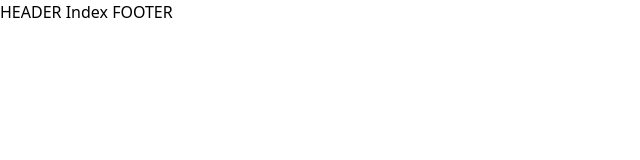
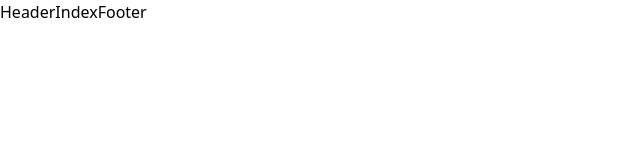
Before and after one commit to ownNurzh/hotel_management, a Nuxt app in the folder nuxt-app/: page / in a window 1280 px wide. Shown: the top 160 px of the page, without its empty margins (0-640 px from the left). Built offline with nearby package versions, Linux system fonts and the light colour scheme.

Commit message:
feat: add app components

```diff
--- /dev/null
+++ b/nuxt-app/app/components/app/footer.vue
@@ -0,0 +1 @@
+<template>Footer</template>
--- /dev/null
+++ b/nuxt-app/app/components/app/header.vue
@@ -0,0 +1 @@
+<template>Header</template>
--- /dev/null
+++ b/nuxt-app/app/components/app/layout.vue
@@ -0,0 +1,19 @@
+<script setup lang="ts">
+import ru from "element-plus/es/locale/lang/ru";
+import en from "element-plus/es/locale/lang/en";
+import kk from "element-plus/es/locale/lang/kk";
+
+type langsT = "ru" | "en" | "kk";
+const langs = { ru, en, kk };
+const locale = ref(ru);
+
+const switchLang = (lang: langsT) => {
+	locale.value = langs[lang];
+};
+</script>
+
+<template>
+	<el-config-provider :locale="locale">
+		<slot />
+	</el-config-provider>
+</template>
--- a/nuxt-app/app/layouts/default.vue
+++ b/nuxt-app/app/layouts/default.vue
@@ -1,21 +1,9 @@
-<script setup lang="ts">
-import ru from "element-plus/es/locale/lang/ru";
-import en from "element-plus/es/locale/lang/en";
-import kk from "element-plus/es/locale/lang/kk";
-
-type langsT = "ru" | "en" | "kk";
-const langs = { ru, en, kk };
-const locale = ref(ru);
-
-const switchLang = (lang: langsT) => {
-	locale.value = langs[lang];
-};
-</script>
+<script setup lang="ts"></script>
 
 <template>
-	<div>
-		HEADER
+	<AppLayout>
+		<AppHeader></AppHeader>
 		<slot />
-		FOOTER
-	</div>
+		<AppFooter></AppFooter>
+	</AppLayout>
 </template>
```
